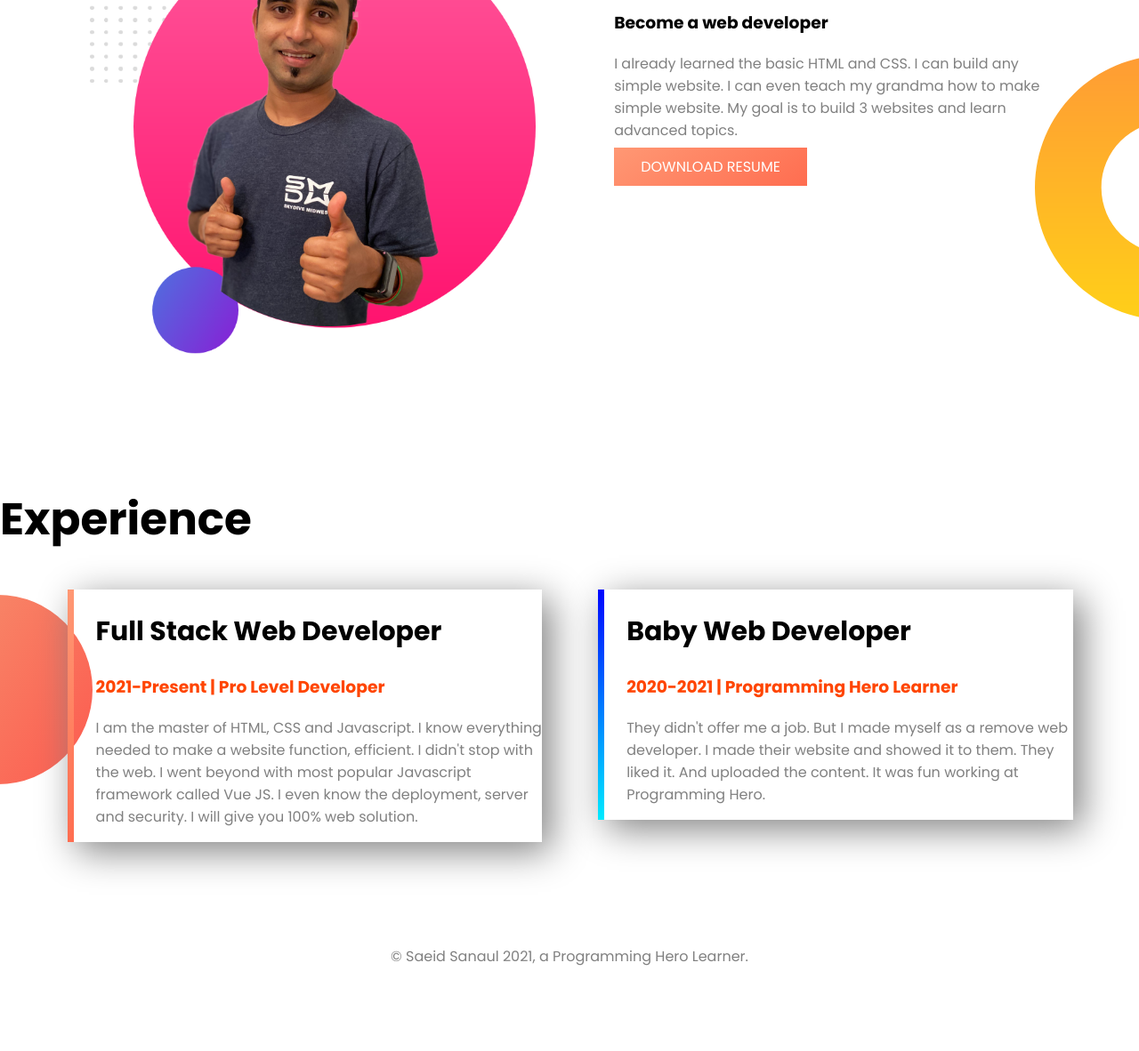
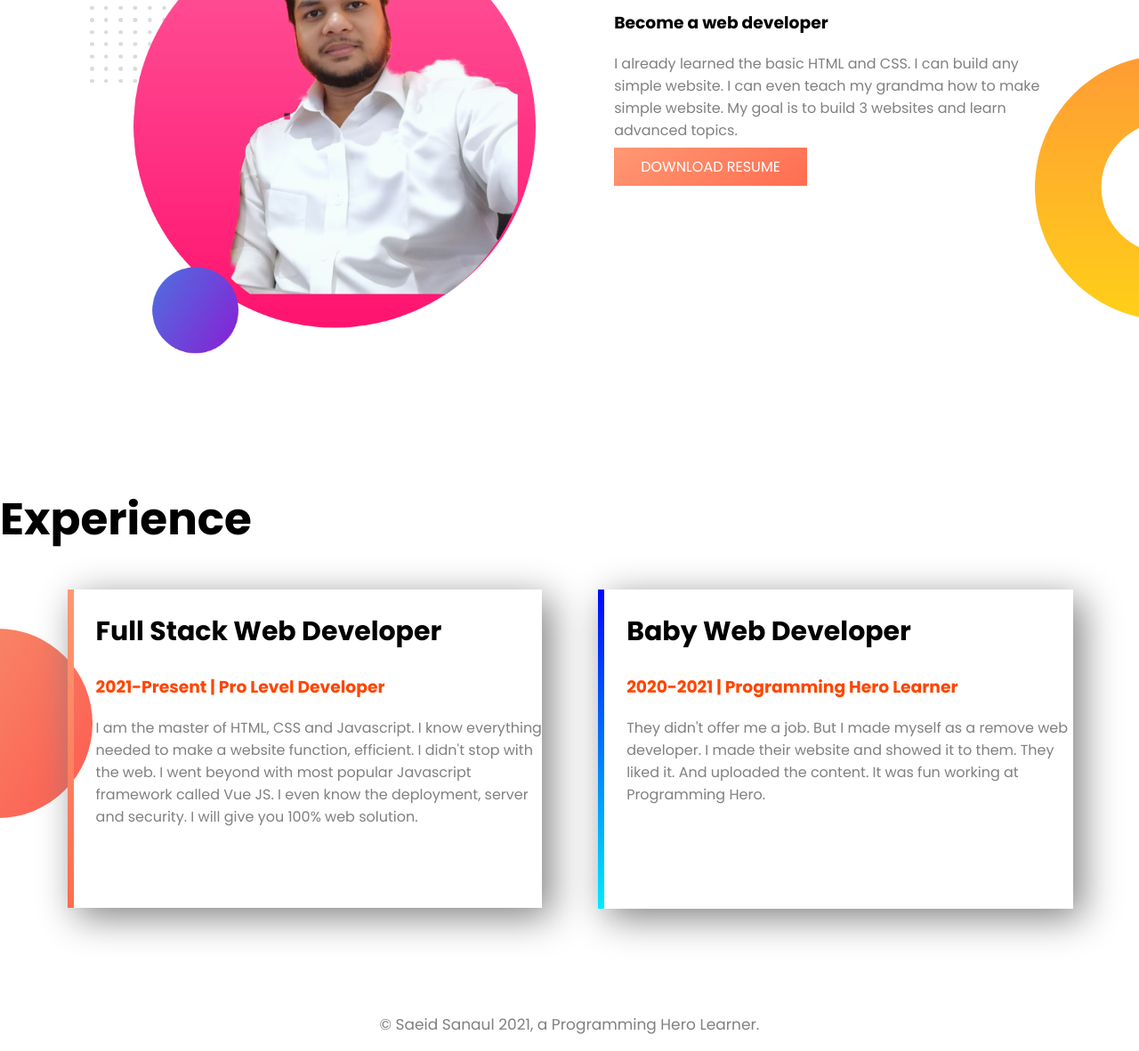
Before and after one commit to saeid9093/projects_portfolio, a plain HTML site: page index.html in a window 1280 px wide. Shown: the part 689-1871 px from the top of the page at 89% size. Before the commit the page ends 1793 px from the top, so only its background shows below. Drawn offline with Linux system fonts and the light colour scheme.

Commit message:
updated pictures

```diff
--- a/index.html
+++ b/index.html
@@ -18,7 +18,7 @@
                 <a class="link-button" target="_blank" href="https://www.google.com/">HIRE ME</a>
             </div>
             <div class="half-width">
-                <img src="images/jhankar.png" alt="">
+                <img src="images/my-bg.png" alt="">
             </div>
         </div>
     </section>
@@ -26,7 +26,7 @@
     <section class="middle-part">
         <div class="container">
             <div class="half-width">
-                <img src="images/jhankar2.png" alt="">
+                <img src="images/my-bg2.png" alt="">
             </div>
             <div class="half-width">
                 <h2>Dream Big</h2>
--- a/style.css
+++ b/style.css
@@ -66,18 +66,21 @@ p{
     background-position: left;
 }
 
-#full_stack{
+#full_stack {
     border-left: 7px solid;
     border-image: linear-gradient(#FF9874, #FF6D50);
     border-image-slice: 1;
+    padding-bottom: 74px;
 }
 
-#baby_dev{
+#baby_dev {
     border-left: 7px solid;
     border-image: linear-gradient(#0005FF, #00EBFF);
     border-image-slice: 1;
+    padding-bottom: 100px;
 }
 
 footer p{
-    text-align: center;;
+    text-align: center;
+    font-size: 17px;
 }
```
Also changed, not shown: images/my-bg.png (added), images/my-bg2.png (added).
